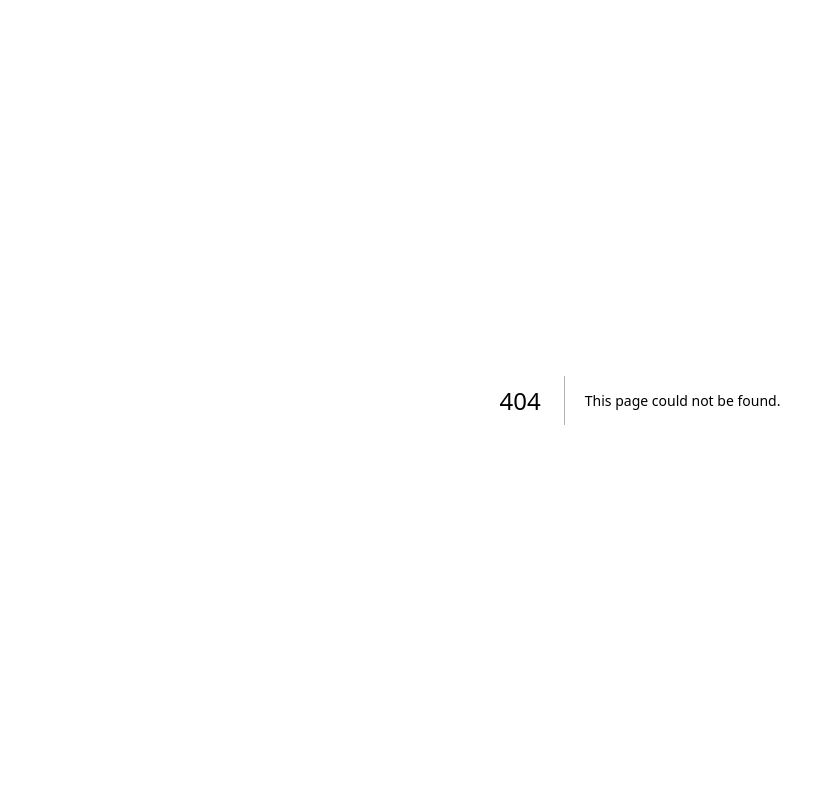
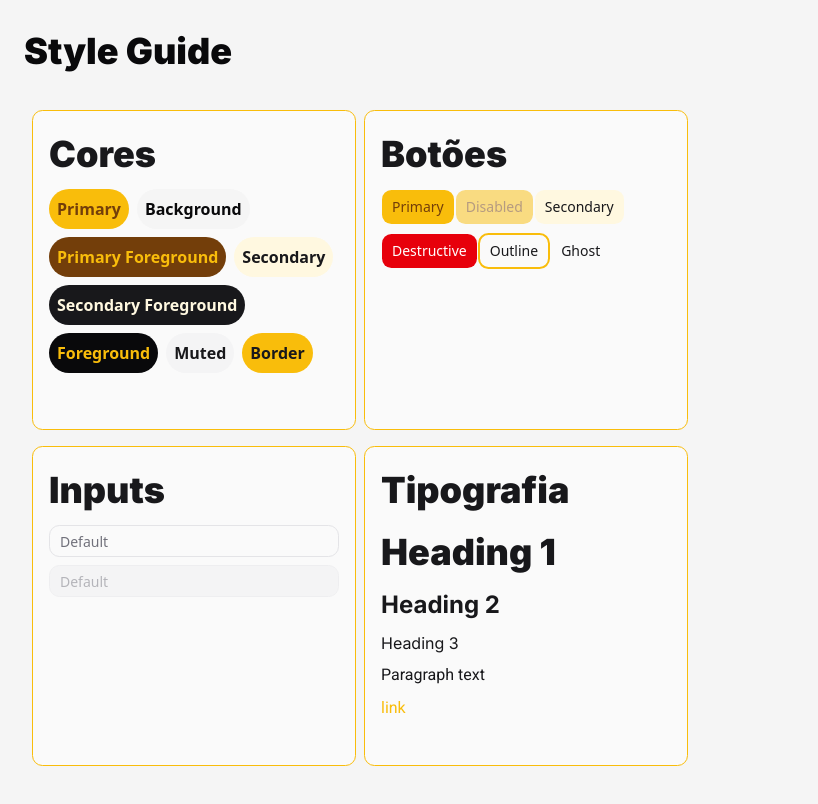
Before and after one commit to gustavuhh1/ajeita-front-end, a Next.js app: page /styles in a window 1280 px wide. Before the commit this address had no page. Shown: the whole page, without its empty margins (0-818 px from the left). Built offline with nearby package versions, Linux system fonts and the light colour scheme.

Commit message:
styles: configurando estilos de componentes e globais, criando pagina de style guidee

```diff
--- a/app/globals.css
+++ b/app/globals.css
@@ -7,8 +7,8 @@
 @theme inline {
   --color-background: var(--background);
   --color-foreground: var(--foreground);
-  --font-sans: var(--font-sans);
-  --font-mono: var(--font-geist-mono);
+  --font-inter: var(--font-inter);
+  --font-roboto: var(--font-roboto);
   --color-sidebar-ring: var(--sidebar-ring);
   --color-sidebar-border: var(--sidebar-border);
   --color-sidebar-accent-foreground: var(--sidebar-accent-foreground);
@@ -48,45 +48,83 @@
 }
 
 :root {
-  --background: oklch(1 0 0);
+  --background: oklch(0.97 0 106.47);
   --foreground: oklch(0.141 0.005 285.823);
   --card: oklch(1 0 0);
   --card-foreground: oklch(0.141 0.005 285.823);
   --popover: oklch(1 0 0);
   --popover-foreground: oklch(0.141 0.005 285.823);
-  --primary: oklch(0.852 0.199 91.936);
+  --primary: oklch(0.8303 0.1687 85.16);
   --primary-foreground: oklch(0.421 0.095 57.708);
-  --secondary: oklch(0.967 0.001 286.375);
+  --secondary: oklch(0.9783 0.0322 93.51);
   --secondary-foreground: oklch(0.21 0.006 285.885);
   --muted: oklch(0.967 0.001 286.375);
   --muted-foreground: oklch(0.552 0.016 285.938);
   --accent: oklch(0.967 0.001 286.375);
   --accent-foreground: oklch(0.21 0.006 285.885);
   --destructive: oklch(0.577 0.245 27.325);
-  --border: oklch(0.92 0.004 286.32);
+  --border: oklch(0.8303 0.1687 85.16);
   --input: oklch(0.92 0.004 286.32);
-  --ring: oklch(0.705 0.015 286.067);
+  --ring: oklch(0.8303 0.1687 85.16);
   --chart-1: oklch(0.905 0.182 98.111);
   --chart-2: oklch(0.795 0.184 86.047);
   --chart-3: oklch(0.681 0.162 75.834);
   --chart-4: oklch(0.554 0.135 66.442);
   --chart-5: oklch(0.476 0.114 61.907);
-  --radius: 0.875rem;
+  --radius: 0.65rem;
   --sidebar: oklch(0.985 0 0);
   --sidebar-foreground: oklch(0.141 0.005 285.823);
   --sidebar-primary: oklch(0.681 0.162 75.834);
   --sidebar-primary-foreground: oklch(0.987 0.026 102.212);
   --sidebar-accent: oklch(0.967 0.001 286.375);
   --sidebar-accent-foreground: oklch(0.21 0.006 285.885);
-  --sidebar-border: oklch(0.92 0.004 286.32);
+  --sidebar-border: oklch(0.8303 0.1687 85.16);
   --sidebar-ring: oklch(0.705 0.015 286.067);
+  --inter-font: "Inter", sans-serif;
+  --roboto-font: "Roboto", sans-serif;
 }
 
 @layer base {
   * {
     @apply border-border outline-ring/50;
+    content-box: border-box;
   }
   body {
     @apply bg-background text-foreground;
   }
+
+  h1 {
+    font-family: var(--font-inter);
+    font-size: 2.25rem;
+    font-weight: 900;
+  }
+
+  h2 {
+    font-family: var(--font-inter);
+    font-size: 1.5rem;
+    font-weight: 700;
+  }
+
+  h3,
+  h4,
+  h5,
+  h6 {
+    font-family: var(--font-inter);
+  }
+
+  a,
+  p,
+  span {
+    font-family: var(--font-roboto);
+    font-size: 1rem;
+    font-weight: 400;
+  }
+
+  a {
+    color: var(--primary);
+    text-decoration: none;
+    &:hover {
+      text-decoration: underline;
+    }
+  }
 }
--- a/app/layout.tsx
+++ b/app/layout.tsx
@@ -2,7 +2,7 @@ import type { Metadata } from "next";
 import { Inter, Roboto } from "next/font/google";
 import "./globals.css";
 
-const inter = Inter({ subsets: ["latin"], variable: "--font-sans" });
+const inter = Inter({ subsets: ["latin"], variable: "--font-inter" });
 
 const roboto = Roboto({
   subsets: ["latin"],
@@ -11,8 +11,9 @@ const roboto = Roboto({
 });
 
 export const metadata: Metadata = {
-  title: "Create Next App",
-  description: "Generated by create next app",
+  title: "Ajetai",
+  description:
+    "Ajeita é uma plataforma para facilitar a vida dos freelancers, oferecendo uma solução completa para gestão de serviços, comunicação e pagamentos.",
 };
 
 export default function RootLayout({
@@ -22,7 +23,9 @@ export default function RootLayout({
 }>) {
   return (
     <html lang="pt-br">
-      <body className={`${inter.variable} ${roboto.variable} antialiased`}>{children}</body>
+      <body className={`${inter.variable} ${roboto.variable} antialiased`}>
+        {children}
+      </body>
     </html>
   );
 }
--- /dev/null
+++ b/app/styles/page.tsx
@@ -0,0 +1,75 @@
+import { Button } from "@/components/ui/button";
+import { Input } from "@/components/ui/input";
+
+export default function Page() {
+  return (
+    <div className="space-y-6 p-6">
+      <h1>Style Guide</h1>
+      <div className="grid max-w-2xl grid-cols-2 gap-2 space-y-2 p-2">
+        <div className="text-secondary-foreground h-80 space-y-2 rounded-lg border bg-zinc-50 p-4">
+          <h1>Cores</h1>
+          <div className="flex flex-wrap gap-2">
+            <div className="bg-primary text-primary-foreground flex h-10 w-fit items-center justify-center rounded-full px-2 font-bold">
+              Primary
+            </div>
+            <div className="bg-background text-foreground flex h-10 w-fit items-center justify-center rounded-full px-2 font-bold">
+              Background
+            </div>
+            <div className="bg-primary-foreground text-primary flex h-10 w-fit items-center justify-center rounded-full px-2 font-bold">
+              Primary Foreground
+            </div>
+            <div className="bg-secondary text-secondary-foreground flex h-10 w-fit items-center justify-center rounded-full px-2 font-bold">
+              Secondary
+            </div>
+            <div className="bg-secondary-foreground text-secondary flex h-10 w-fit items-center justify-center rounded-full px-2 font-bold">
+              Secondary Foreground
+            </div>
+            <div className="bg-foreground text-primary flex h-10 w-fit items-center justify-center rounded-full px-2 font-bold">
+              Foreground
+            </div>
+            <div className="bg-muted flex h-10 w-fit items-center justify-center rounded-full px-2 font-bold">
+              Muted
+            </div>
+            <div className="bg-border flex h-10 w-fit items-center justify-center rounded-full px-2 font-bold">
+              Border
+            </div>
+          </div>
+        </div>
+        <div className="text-secondary-foreground h-80 space-y-2 rounded-lg border bg-zinc-50 p-4">
+          <h1>Botões</h1>
+          <Button size={"lg"} variant="default">
+            Primary
+          </Button>
+          <Button size={"lg"} variant="default" disabled>
+            Disabled
+          </Button>
+          <Button size={"lg"} variant="secondary">
+            Secondary
+          </Button>
+          <Button size={"lg"} variant="destructive">
+            Destructive
+          </Button>
+          <Button size={"lg"} variant="outline">
+            Outline
+          </Button>
+          <Button size={"lg"} variant="ghost">
+            Ghost
+          </Button>
+        </div>
+        <div className="text-secondary-foreground h-80 space-y-2 rounded-lg border bg-zinc-50 p-4">
+          <h1>Inputs</h1>
+          <Input placeholder="Default" />
+          <Input placeholder="Default" disabled />
+        </div>
+        <div className="text-secondary-foreground h-80 space-y-2 rounded-lg border bg-zinc-50 p-4">
+          <h1>Tipografia</h1>
+          <h1>Heading 1</h1>
+          <h2>Heading 2</h2>
+          <h3>Heading 3</h3>
+          <p>Paragraph text</p>
+          <a href="">link</a>
+        </div>
+      </div>
+    </div>
+  );
+}
--- a/components/ui/button.tsx
+++ b/components/ui/button.tsx
@@ -1,29 +1,37 @@
-import * as React from "react"
-import { cva, type VariantProps } from "class-variance-authority"
-import { Slot } from "radix-ui"
+import * as React from "react";
+import { cva, type VariantProps } from "class-variance-authority";
+import { Slot } from "radix-ui";
 
-import { cn } from "@/lib/utils"
+import { cn } from "@/lib/utils";
 
 const buttonVariants = cva(
   "focus-visible:border-ring focus-visible:ring-ring/50 aria-invalid:ring-destructive/20 dark:aria-invalid:ring-destructive/40 aria-invalid:border-destructive dark:aria-invalid:border-destructive/50 rounded-lg border border-transparent bg-clip-padding text-sm font-medium focus-visible:ring-3 aria-invalid:ring-3 [&_svg:not([class*='size-'])]:size-4 inline-flex items-center justify-center whitespace-nowrap transition-all disabled:pointer-events-none disabled:opacity-50 [&_svg]:pointer-events-none shrink-0 [&_svg]:shrink-0 outline-none group/button select-none",
   {
     variants: {
       variant: {
-        default: "bg-primary text-primary-foreground [a]:hover:bg-primary/80",
-        outline: "border-border bg-background hover:bg-muted hover:text-foreground dark:bg-input/30 dark:border-input dark:hover:bg-input/50 aria-expanded:bg-muted aria-expanded:text-foreground",
-        secondary: "bg-secondary text-secondary-foreground hover:bg-secondary/80 aria-expanded:bg-secondary aria-expanded:text-secondary-foreground",
-        ghost: "hover:bg-muted hover:text-foreground dark:hover:bg-muted/50 aria-expanded:bg-muted aria-expanded:text-foreground",
-        destructive: "bg-destructive/10 hover:bg-destructive/20 focus-visible:ring-destructive/20 dark:focus-visible:ring-destructive/40 dark:bg-destructive/20 text-destructive focus-visible:border-destructive/40 dark:hover:bg-destructive/30",
+        default:
+          "bg-primary text-primary-foreground [a]:hover:bg-primary/80 hover:bg-primary/60",
+        outline:
+          "border-border border-[0.15rem] hover:bg-muted hover:text-foreground dark:bg-input/30 dark:border-input dark:hover:bg-input/50 aria-expanded:bg-muted aria-expanded:text-foreground",
+        secondary:
+          "bg-secondary text-secondary-foreground hover:bg-secondary/80 aria-expanded:bg-secondary aria-expanded:text-secondary-foreground",
+        ghost:
+          "hover:bg-muted hover:text-foreground dark:hover:bg-muted/50 aria-expanded:bg-muted aria-expanded:text-foreground",
+        destructive:
+          "bg-destructive hover:bg-destructive/60 focus-visible:ring-destructive/20 dark:focus-visible:ring-destructive/40 dark:bg-destructive/20 text-white focus-visible:border-destructive/40 dark:hover:bg-destructive/30",
         link: "text-primary underline-offset-4 hover:underline",
       },
       size: {
-        default: "h-8 gap-1.5 px-2.5 has-data-[icon=inline-end]:pr-2 has-data-[icon=inline-start]:pl-2",
+        default:
+          "h-8 gap-1.5 px-2.5 has-data-[icon=inline-end]:pr-2 has-data-[icon=inline-start]:pl-2",
         xs: "h-6 gap-1 rounded-[min(var(--radius-md),10px)] px-2 text-xs in-data-[slot=button-group]:rounded-lg has-data-[icon=inline-end]:pr-1.5 has-data-[icon=inline-start]:pl-1.5 [&_svg:not([class*='size-'])]:size-3",
         sm: "h-7 gap-1 rounded-[min(var(--radius-md),12px)] px-2.5 text-[0.8rem] in-data-[slot=button-group]:rounded-lg has-data-[icon=inline-end]:pr-1.5 has-data-[icon=inline-start]:pl-1.5 [&_svg:not([class*='size-'])]:size-3.5",
         lg: "h-9 gap-1.5 px-2.5 has-data-[icon=inline-end]:pr-3 has-data-[icon=inline-start]:pl-3",
         icon: "size-8",
-        "icon-xs": "size-6 rounded-[min(var(--radius-md),10px)] in-data-[slot=button-group]:rounded-lg [&_svg:not([class*='size-'])]:size-3",
-        "icon-sm": "size-7 rounded-[min(var(--radius-md),12px)] in-data-[slot=button-group]:rounded-lg",
+        "icon-xs":
+          "size-6 rounded-[min(var(--radius-md),10px)] in-data-[slot=button-group]:rounded-lg [&_svg:not([class*='size-'])]:size-3",
+        "icon-sm":
+          "size-7 rounded-[min(var(--radius-md),12px)] in-data-[slot=button-group]:rounded-lg",
         "icon-lg": "size-9",
       },
     },
@@ -31,8 +39,8 @@ const buttonVariants = cva(
       variant: "default",
       size: "default",
     },
-  }
-)
+  },
+);
 
 function Button({
   className,
@@ -42,9 +50,9 @@ function Button({
   ...props
 }: React.ComponentProps<"button"> &
   VariantProps<typeof buttonVariants> & {
-    asChild?: boolean
+    asChild?: boolean;
   }) {
-  const Comp = asChild ? Slot.Root : "button"
+  const Comp = asChild ? Slot.Root : "button";
 
   return (
     <Comp
@@ -54,7 +62,7 @@ function Button({
       className={cn(buttonVariants({ variant, size, className }))}
       {...props}
     />
-  )
+  );
 }
 
-export { Button, buttonVariants }
+export { Button, buttonVariants };
```
